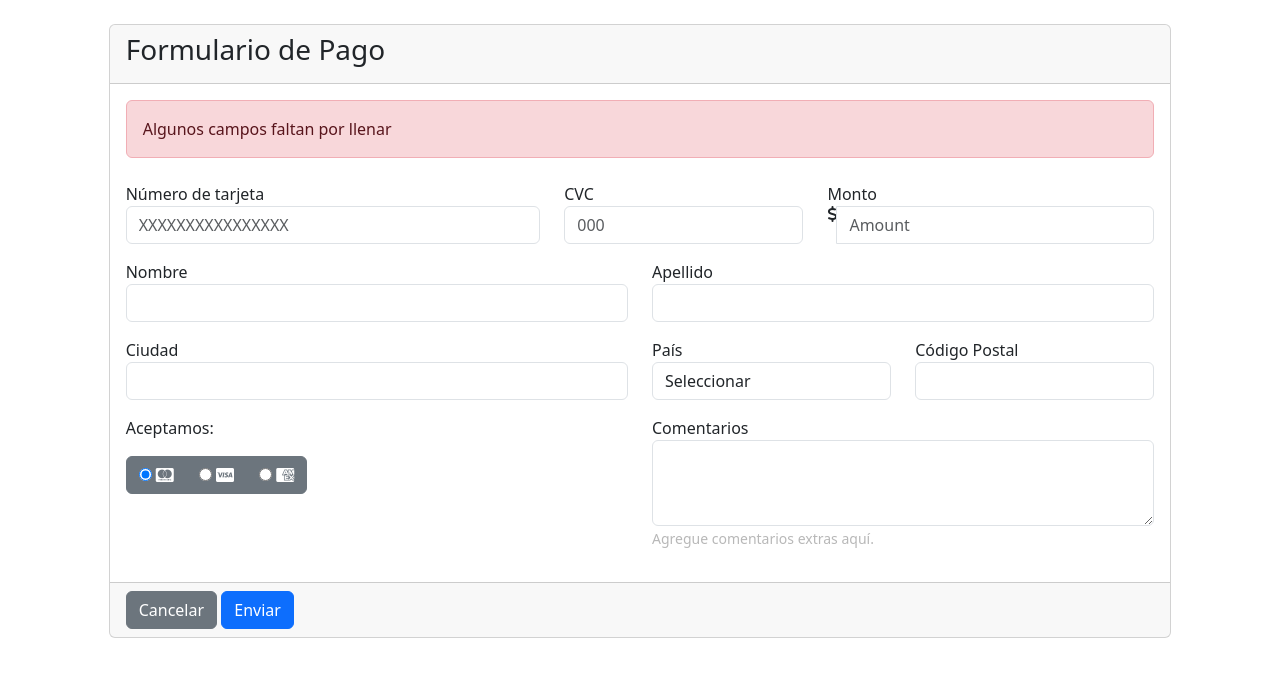
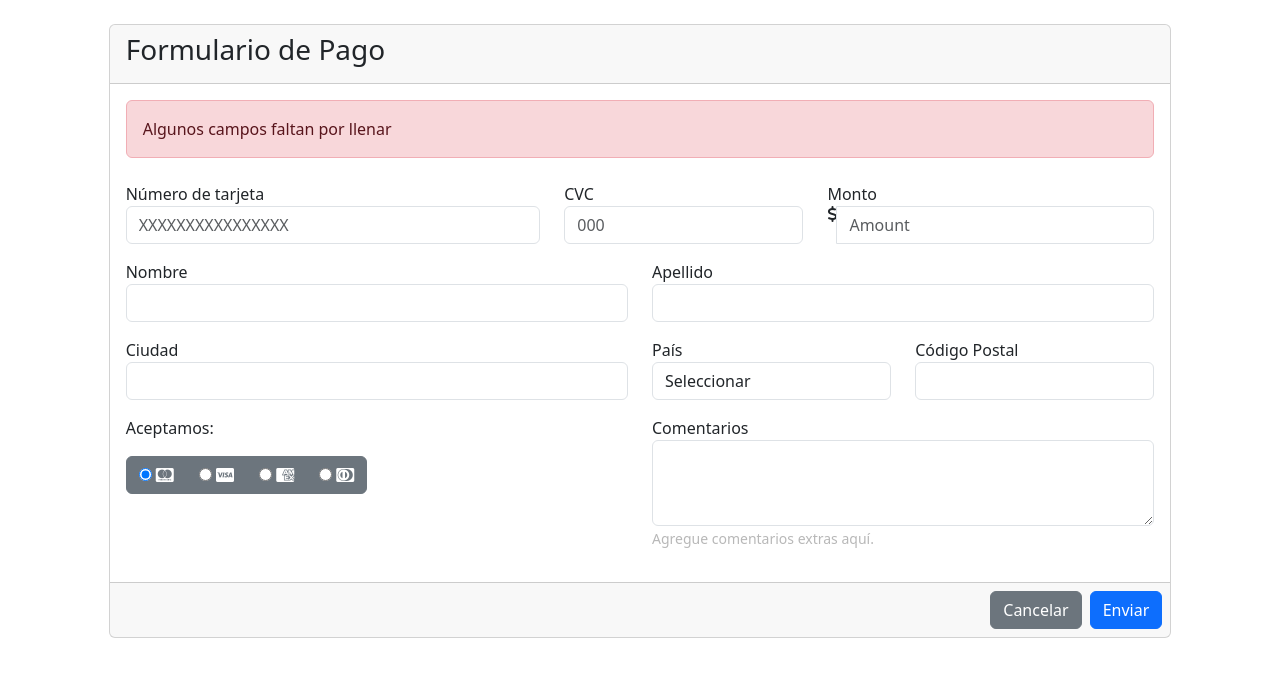
Before and after one commit to 4GeeksAcademy/armando-a-formulario, a plain HTML site: page index.html in a window 1280 px wide. Drawn offline with nearby package versions, Linux system fonts and the light colour scheme.

Commit message:
correccion botones

```diff
--- a/index.html
+++ b/index.html
@@ -101,6 +101,10 @@
                   <input autocomplete="off" id="yellow" name="options" type="radio">
                   <i class="fab fa-cc-amex"></i>
                 </label>
+                <label class="btn btn-secondary">
+                  <input autocomplete="off" id="green" name="options" type="radio">
+                  <i class="fab fa-cc-diners-club"></i>
+                </label>
               </div>
             </div>
             <div class="col-md-6 pb-3">
@@ -111,9 +115,9 @@
           </div>
           </form>
         </div>
-        <div class="card-footer">
-            <button class="btn btn-secondary" type="reset">Cancelar</button>
-            <button id="sendForm" class="btn btn-primary" type="button" />Enviar</button>
+        <div class="card-footer d-flex justify-content-end p-2 gap-2">
+          <button class="btn btn-secondary" type="reset">Cancelar</button>
+          <button class="btn btn-primary" type="button">Enviar</button>
         </div>
       </div>
     </div>
```
